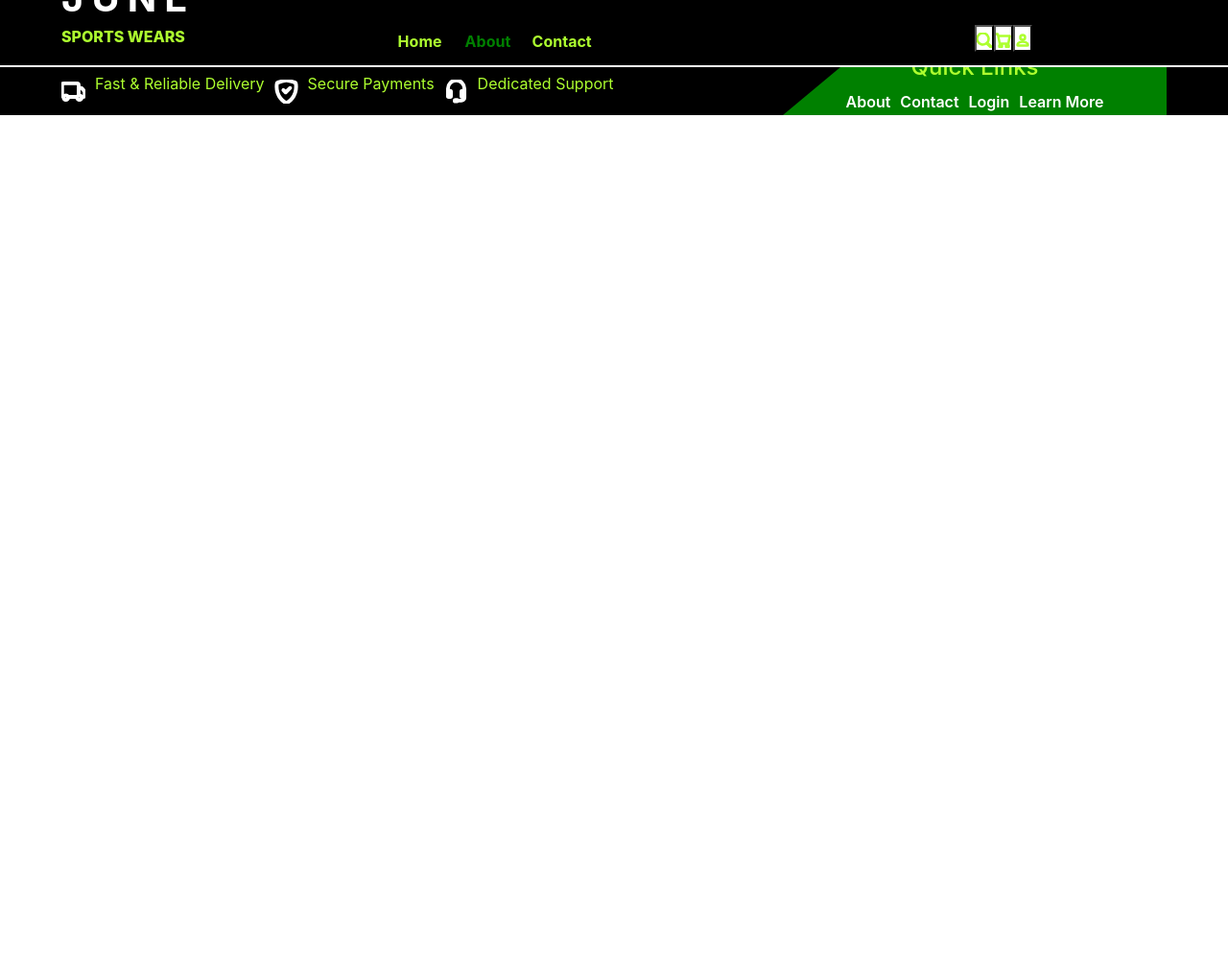
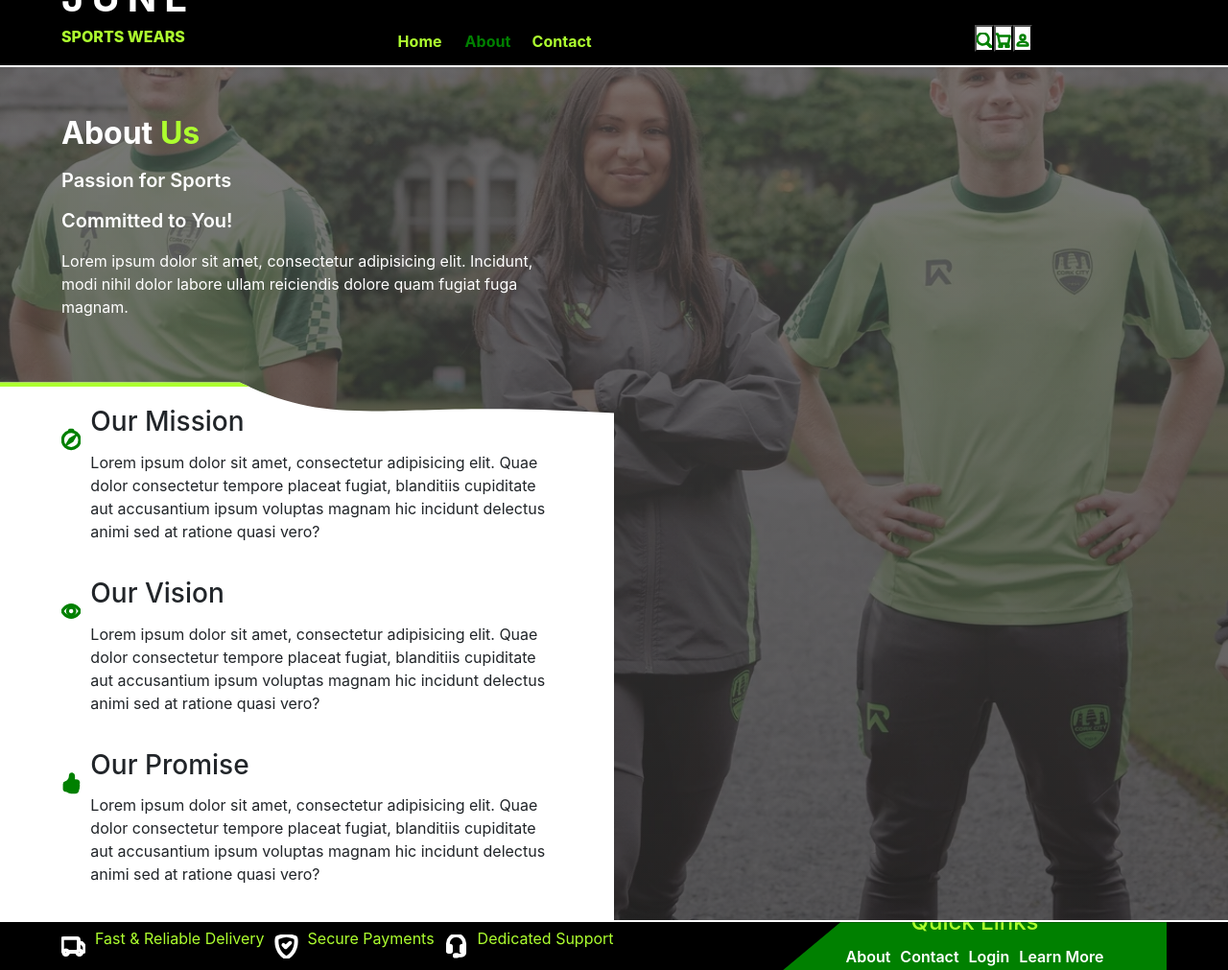
Before and after one commit to elomnnaemekaj/UCDPA-26_09-module_1_web_design-assessment, a plain HTML site: page pages/about.html in a window 1280 px wide. Shown: the whole page at 96% size. Before the commit the page ends 800 px from the top, so only its background shows below. Drawn offline with nearby package versions, Linux system fonts and the light colour scheme.

Commit message:
add about.html content with css resposive styling

```diff
--- /dev/null
+++ b/assets/css/about.css
@@ -0,0 +1,81 @@
+* {
+  margin: 0;
+  padding: 0;
+  box-sizing: border-box;
+}
+
+:root {
+  --brand-green: greenyellow;
+  --white: #ffffff;
+  --backround: black;
+  --green: green;
+}
+.about-main {
+  background:
+    linear-gradient(rgba(77, 76, 76, 0.75), rgba(44, 43, 43, 0.75)),
+    url("../images/bg-img.webp") center/cover no-repeat;
+  min-height: 100vh;
+  border-bottom: 2px solid var(--white);
+}
+.about-first-section {
+  width: 50%;
+  padding: 0 5%;
+  display: flex;
+  flex-direction: column;
+  gap: 10px;
+}
+
+.about-first-section h2 {
+  margin-top: 50px;
+  color: var(--white);
+  font-weight: bold;
+}
+.about-first-section h2 > span {
+  color: var(--brand-green);
+}
+
+.about-first-section h5 {
+  color: var(--white);
+  font-weight: 600;
+}
+.about-first-section p {
+  color: var(--white);
+}
+
+.about-second-section {
+  width: 50%;
+  background: var(--white);
+  padding: 20px 5%;
+  margin-top: 50px;
+  display: flex;
+  flex-direction: column;
+  gap: 20px;
+  border-top: 5px solid var(--brand-green);
+  clip-path: path(
+    "M 0 0 L 250 0 C 350 50, 400 20, 600 30 L 1200 60 L 1200 700 L 0 700 Z"
+  );
+}
+.about-second-section aside {
+  display: flex;
+  justify-content: center;
+  gap: 10px;
+}
+.about-second-section aside svg {
+  color: var(--green);
+  height: 70px;
+  width: 70px;
+}
+.about-second-section aside div {
+  display: flex;
+  flex-direction: column;
+  gap: 5px;
+}
+@media screen and (max-width: 680px) {
+  .about-first-section,
+  .about-second-section {
+    width: 100%;
+  }
+  .about-second-section {
+    clip-path: unset;
+  }
+}
--- a/assets/css/header.css
+++ b/assets/css/header.css
@@ -66,11 +66,11 @@ nav {
 }
 .theme-inverse {
   background-color: var(--white);
-  color: var(--brand-green);
+  color: var(--green);
 }
 .theme-inverse:hover,
 .account-link:hover {
-  color: green;
+  color: var(--brand-green);
 }
 svg {
   stroke: currentColor;
@@ -79,7 +79,7 @@ svg {
 }
 .account-link {
   text-decoration: none;
-  color: var(--brand-green);
+  color: var(--green);
 }
 .menu-ctrl {
   padding: 0 10px;
--- a/pages/about.html
+++ b/pages/about.html
@@ -11,25 +11,27 @@
       crossorigin="anonymous"
     />
     <link rel="stylesheet" href="../assets/css/header.css" />
-    <link rel="stylesheet" href="../assets/css/footer.css">
+    <link rel="stylesheet" href="../assets/css/about.css" />
+    <link rel="stylesheet" href="../assets/css/footer.css" />
   </head>
   <body>
     <header>
-       <a href="../index.html"  class="logo">
+      <a href="../index.html" class="logo">
         <h1>JUNE</h1>
         <p>SPORTS WEARS</p>
       </a>
       <nav class="main-nav">
         <ul class="nav nav-ul">
           <li class="nav-item nav-ul-item">
-            <a
-              class="nav-link link-item"
-              href="../index.html"
-              >Home</a
-            >
+            <a class="nav-link link-item" href="../index.html">Home</a>
           </li>
           <li class="nav-item nav-ul-item">
-            <a class="nav-link link-item active" aria-current="page" href="./about.html">About</a>
+            <a
+              class="nav-link link-item active"
+              aria-current="page"
+              href="./about.html"
+              >About</a
+            >
           </li>
           <li class="nav-item nav-ul-item">
             <a class="nav-link link-item" href="./contact.html">Contact</a>
@@ -69,7 +71,8 @@
                 />
               </svg>
             </button>
-            <button type="button" class="btn-solid theme-inverse"> <a href="./account.html" class="account-link">
+            <button type="button" class="btn-solid theme-inverse">
+              <a href="./account.html" class="account-link">
                 <svg
                   xmlns="http://www.w3.org/2000/svg"
                   width="16"
@@ -102,8 +105,92 @@
         </div>
       </nav>
     </header>
-    <main>
-
+    <main class="about-main">
+      <section class="about-first-section">
+        <h2>About <span>Us</span></h2>
+        <h5>Passion for Sports</h5>
+        <h5>Committed to You!</h5>
+        <p>
+          Lorem ipsum dolor sit amet, consectetur adipisicing elit. Incidunt,
+          modi nihil dolor labore ullam reiciendis dolore quam fugiat fuga
+          magnam.
+        </p>
+      </section>
+      <section class="about-second-section">
+        <aside>
+          <svg
+            xmlns="http://www.w3.org/2000/svg"
+            width="16"
+            height="16"
+            fill="currentColor"
+            class="bi bi-compass"
+            viewBox="0 0 16 16"
+          >
+            <path
+              d="M8 16.016a7.5 7.5 0 0 0 1.962-14.74A1 1 0 0 0 9 0H7a1 1 0 0 0-.962 1.276A7.5 7.5 0 0 0 8 16.016m6.5-7.5a6.5 6.5 0 1 1-13 0 6.5 6.5 0 0 1 13 0"
+            />
+            <path d="m6.94 7.44 4.95-2.83-2.83 4.95-4.949 2.83 2.828-4.95z" />
+          </svg>
+          <div>
+            <h3>Our Mission</h3>
+            <p>
+              Lorem ipsum dolor sit amet, consectetur adipisicing elit. Quae
+              dolor consectetur tempore placeat fugiat, blanditiis cupiditate
+              aut accusantium ipsum voluptas magnam hic incidunt delectus animi
+              sed at ratione quasi vero?
+            </p>
+          </div>
+        </aside>
+        <aside>
+          <svg
+            xmlns="http://www.w3.org/2000/svg"
+            width="16"
+            height="16"
+            fill="currentColor"
+            class="bi bi-eye"
+            viewBox="0 0 16 16"
+          >
+            <path
+              d="M16 8s-3-5.5-8-5.5S0 8 0 8s3 5.5 8 5.5S16 8 16 8M1.173 8a13 13 0 0 1 1.66-2.043C4.12 4.668 5.88 3.5 8 3.5s3.879 1.168 5.168 2.457A13 13 0 0 1 14.828 8q-.086.13-.195.288c-.335.48-.83 1.12-1.465 1.755C11.879 11.332 10.119 12.5 8 12.5s-3.879-1.168-5.168-2.457A13 13 0 0 1 1.172 8z"
+            />
+            <path
+              d="M8 5.5a2.5 2.5 0 1 0 0 5 2.5 2.5 0 0 0 0-5M4.5 8a3.5 3.5 0 1 1 7 0 3.5 3.5 0 0 1-7 0"
+            />
+          </svg>
+          <div>
+            <h3>Our Vision</h3>
+            <p>
+              Lorem ipsum dolor sit amet, consectetur adipisicing elit. Quae
+              dolor consectetur tempore placeat fugiat, blanditiis cupiditate
+              aut accusantium ipsum voluptas magnam hic incidunt delectus animi
+              sed at ratione quasi vero?
+            </p>
+          </div>
+        </aside>
+        <aside>
+          <svg
+            xmlns="http://www.w3.org/2000/svg"
+            width="16"
+            height="16"
+            fill="currentColor"
+            class="bi bi-hand-thumbs-up-fill"
+            viewBox="0 0 16 16"
+          >
+            <path
+              d="M6.956 1.745C7.021.81 7.908.087 8.864.325l.261.066c.463.116.874.456 1.012.965.22.816.533 2.511.062 4.51a10 10 0 0 1 .443-.051c.713-.065 1.669-.072 2.516.21.518.173.994.681 1.2 1.273.184.532.16 1.162-.234 1.733q.086.18.138.363c.077.27.113.567.113.856s-.036.586-.113.856c-.039.135-.09.273-.16.404.169.387.107.819-.003 1.148a3.2 3.2 0 0 1-.488.901c.054.152.076.312.076.465 0 .305-.089.625-.253.912C13.1 15.522 12.437 16 11.5 16H8c-.605 0-1.07-.081-1.466-.218a4.8 4.8 0 0 1-.97-.484l-.048-.03c-.504-.307-.999-.609-2.068-.722C2.682 14.464 2 13.846 2 13V9c0-.85.685-1.432 1.357-1.615.849-.232 1.574-.787 2.132-1.41.56-.627.914-1.28 1.039-1.639.199-.575.356-1.539.428-2.59z"
+            />
+          </svg>
+          <div>
+            <h3>Our Promise</h3>
+            <p>
+              Lorem ipsum dolor sit amet, consectetur adipisicing elit. Quae
+              dolor consectetur tempore placeat fugiat, blanditiis cupiditate
+              aut accusantium ipsum voluptas magnam hic incidunt delectus animi
+              sed at ratione quasi vero?
+            </p>
+          </div>
+        </aside>
+      </section>
     </main>
     <footer class="footer">
       <section>
@@ -159,10 +246,18 @@
       <div class="quick-link">
         <h4>Quick Links</h4>
         <ul class="footer-ul">
-            <li class="footer-list-items"><a href="./pages/about.html">About</a></li>
-            <li class="footer-list-items"><a href="./pages/contact.html">Contact</a></li>
-            <li class="footer-list-items"><a href="./pages/account.html">Login</a></li>
-            <li class="footer-list-items"><a href="./pages/account.html">Learn More</a></li>
+          <li class="footer-list-items">
+            <a href="./pages/about.html">About</a>
+          </li>
+          <li class="footer-list-items">
+            <a href="./pages/contact.html">Contact</a>
+          </li>
+          <li class="footer-list-items">
+            <a href="./pages/account.html">Login</a>
+          </li>
+          <li class="footer-list-items">
+            <a href="./pages/account.html">Learn More</a>
+          </li>
         </ul>
       </div>
     </footer>
```
Lines whose indentation alone changed are shown as unchanged.
